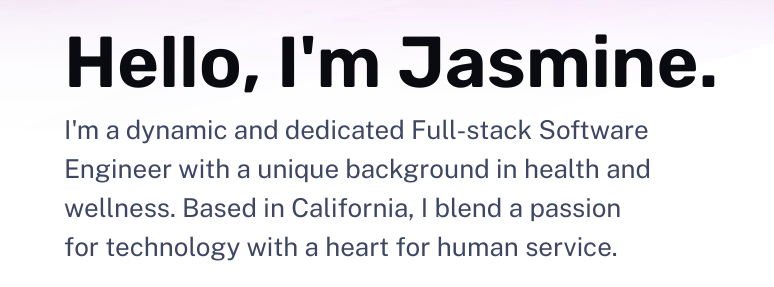
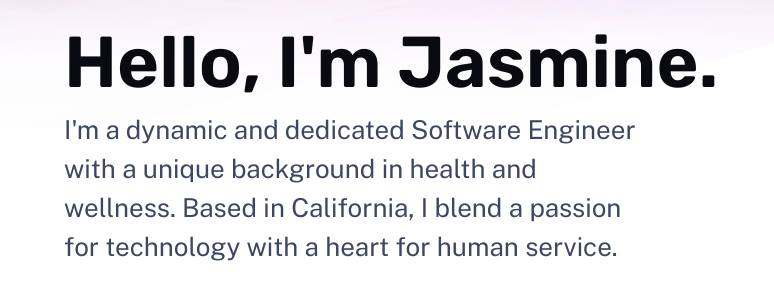
Before and after one commit to codewithjazzy/portfolio, an Astro site: page / in a window 1280 px wide. Shown: the part 298-585 px from the top of the page, 0-774 px from the left. Built offline with nearby package versions, Linux system fonts and the light colour scheme; Astro itself is replaced by a stand-in of ours.

```diff
--- a/src/pages/index.astro
+++ b/src/pages/index.astro
@@ -31,7 +31,7 @@ const projects = (await getCollection('work'))
 			<header class="hero">
 				<Hero
 					title="Hello, I'm Jasmine."
-					tagline="I'm a dynamic and dedicated Full-stack Software Engineer with a unique background in health and wellness. Based in California, I blend a passion for technology with a heart for human service."
+					tagline="I'm a dynamic and dedicated Software Engineer with a unique background in health and wellness. Based in California, I blend a passion for technology with a heart for human service."
 					align="start"
 				>
 					<div class="roles">
```
Also changed, not shown: public/assets/bevboutique.png (added), public/assets/lando.png (added), public/assets/mvc.gif (deleted), public/assets/relief.png (added), public/assets/thrive.png (added), 1 other file.
